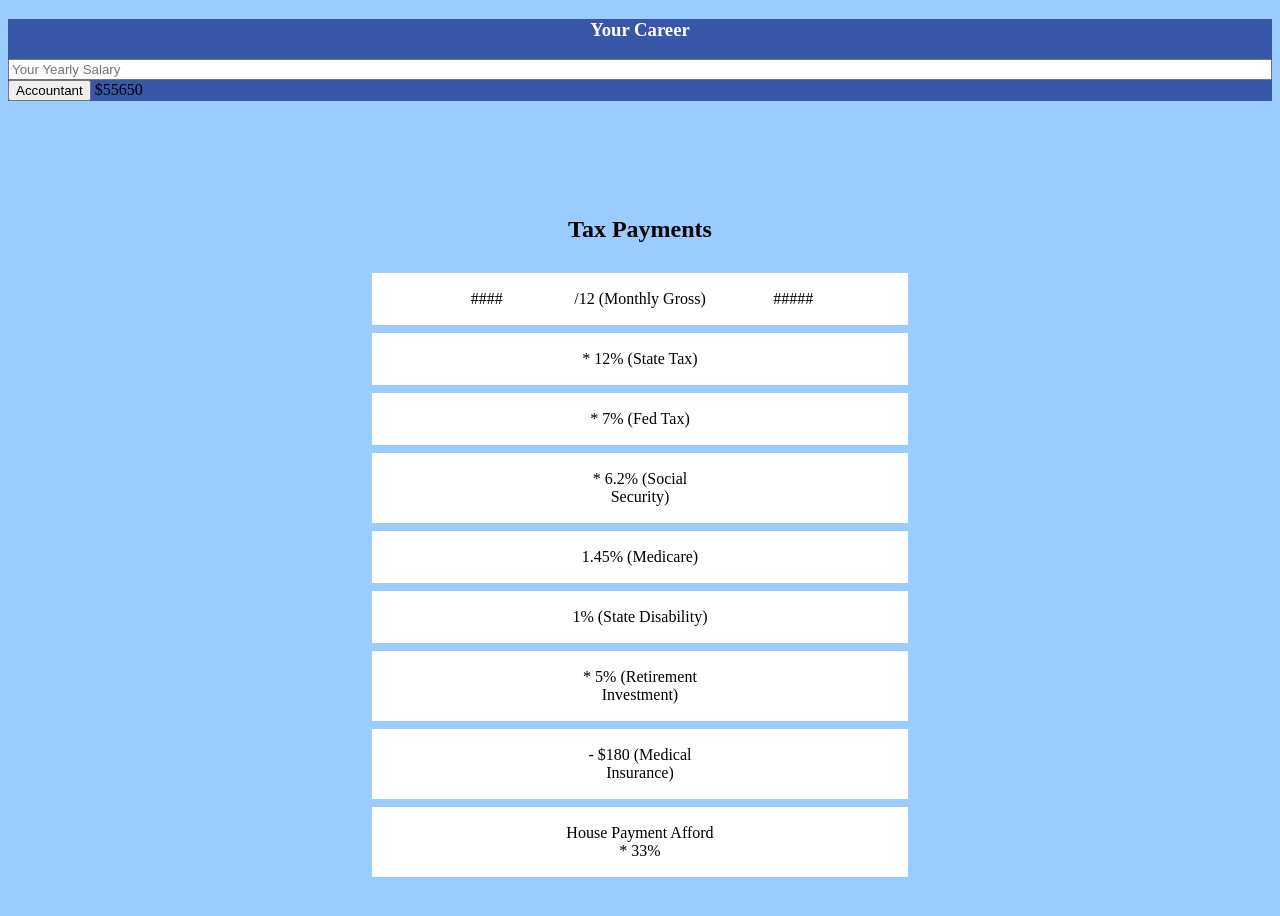
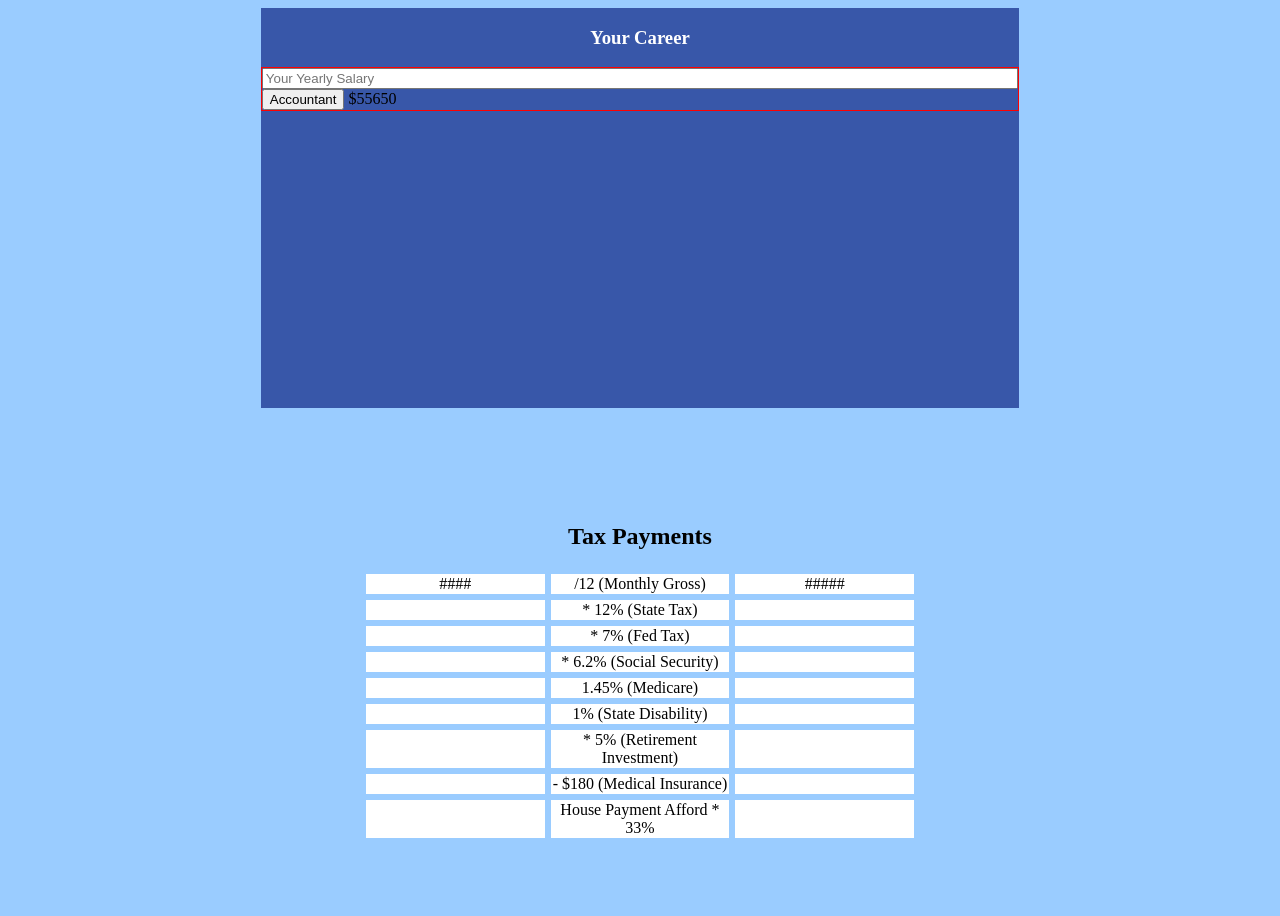
Before and after one commit to Jack-Web-PM/EECU-budget-calculator-, a plain HTML site: page index.html in a window 1280 px wide. Drawn offline with Linux system fonts and the light colour scheme.

Commit message:
Aaron Wright
CSS layout

```diff
--- a/flex.css
+++ b/flex.css
@@ -30,20 +30,24 @@ td {
 
 #careerSelect {
     background-color: var(--accent-color);
+    height: 25rem;
+    overflow-y: auto;
+    width: 60%;
+    margin: auto;
 }
 
 #careerList {
     display: flex;
     flex-direction: column;
+    border: solid 1px red;
 }
 
 .tr-div {
     background-color: white;
-    display: flex;
     justify-content: center;
     align-items: center;
     text-align: center;
-    padding: 1rem;
+    /* padding: 1rem; */
     margin: 0.5rem;
     /* find a way to make this completely centered! the text is acting funky */
 }
@@ -75,4 +79,9 @@ td {
 
 td.third {
     width: 30%;
+    border: solid 2px #9ACCFF;
+    min-height: 100%;
 }
+
+.career-wrapper {
+}
--- a/index.html
+++ b/index.html
@@ -9,7 +9,7 @@
 </head>
 
 <body>
-    <article>
+    <article class="career-wrapper">
         <section id="careerSelect">
             <h1>Your Career</h1>
             <form id="careerList">
```
